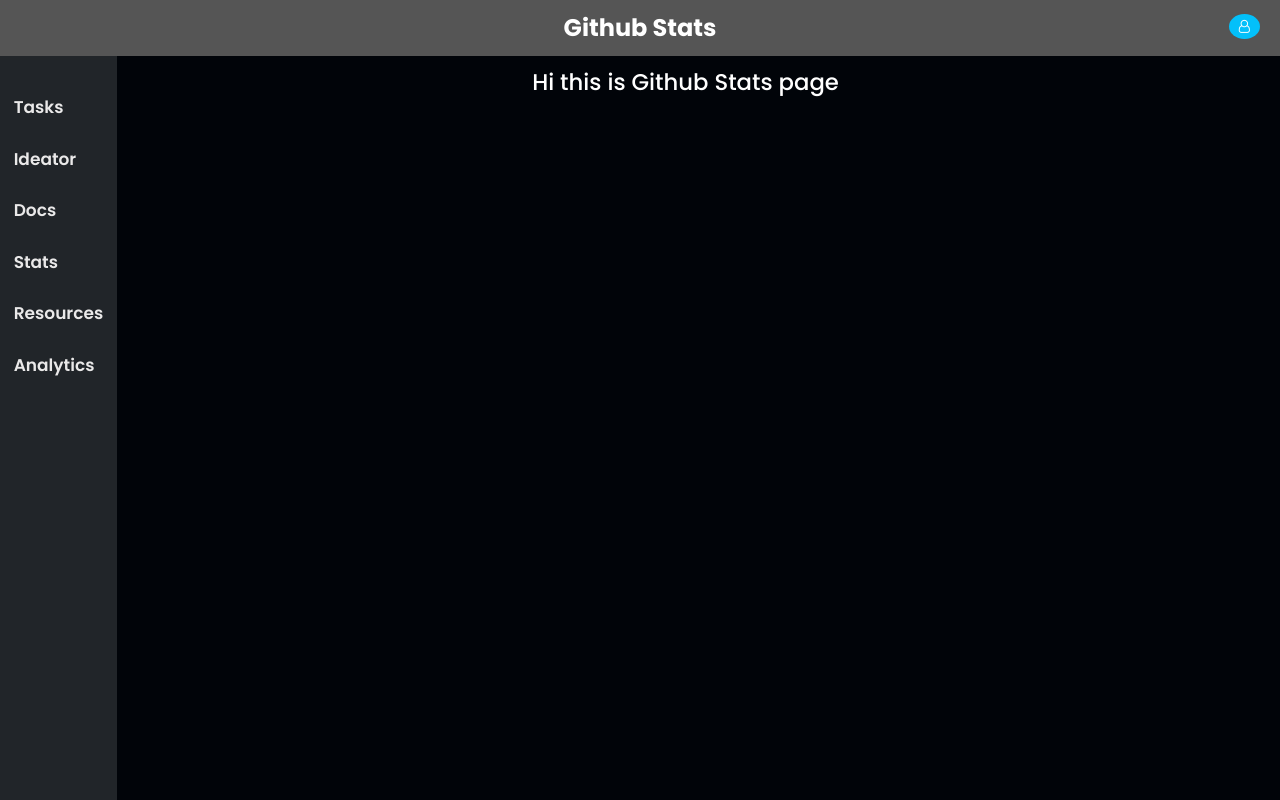
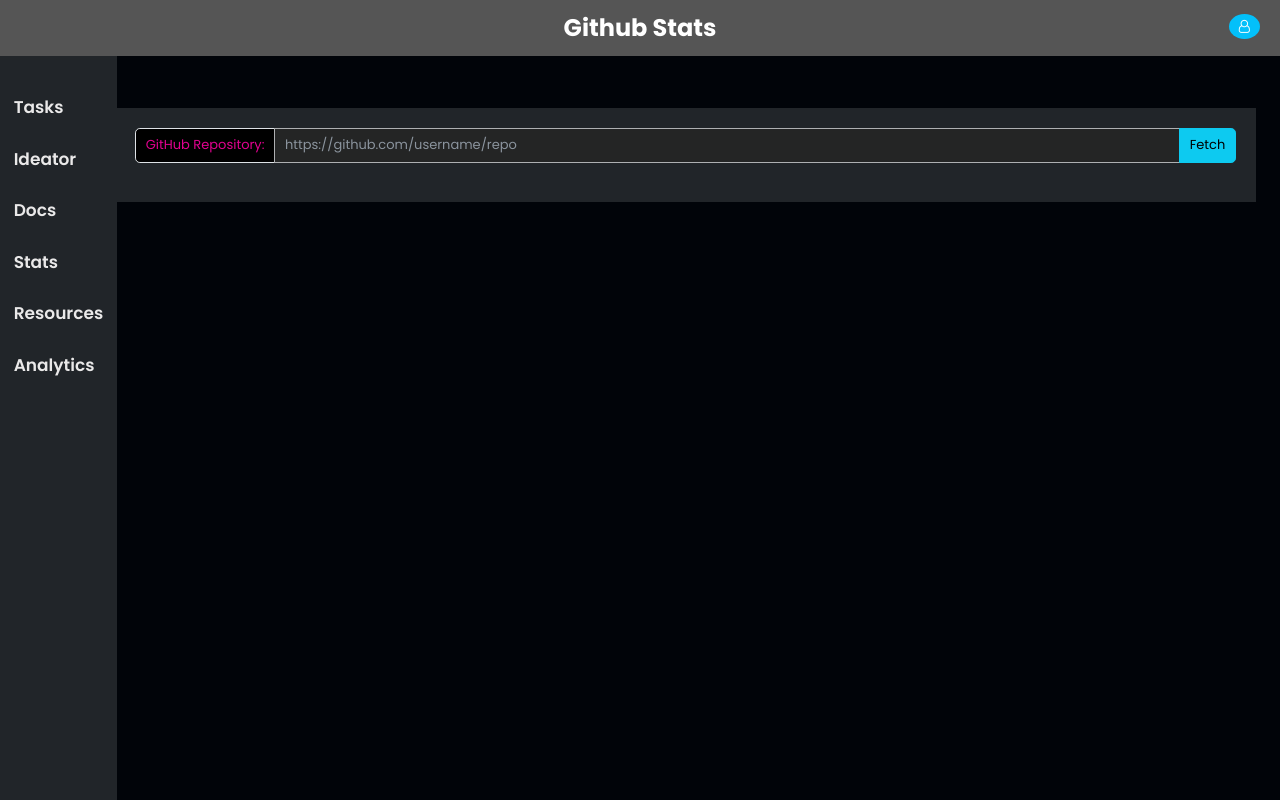
Before and after one commit to PurviSaini/DeView, a React (Vite) app in the folder frontend/: page /git-stats in a window 1280 px wide. Built offline with nearby package versions, Linux system fonts and the light colour scheme.

Commit message:
added github stats fetching

```diff
--- a/frontend/src/pages/GitStats.css
+++ b/frontend/src/pages/GitStats.css
@@ -9,3 +9,12 @@
         margin-left: 7rem;
         align-items: start;
 }
+
+.text-pink {
+  color: #e1028f;
+}
+
+.stats-bg-gradient {
+  background: linear-gradient(to right, #000000, #737373);
+  color: white;
+}
--- a/frontend/src/pages/GitStats.jsx
+++ b/frontend/src/pages/GitStats.jsx
@@ -1,17 +1,109 @@
 import React, { useState } from 'react';
 import "bootstrap/dist/css/bootstrap.min.css";
+import { Form, Card, Container, Row, Col, Badge, Button, InputGroup, FormGroup } from 'react-bootstrap';
 import axios from 'axios';
 import Navbar from '../components/Navbar';
 import Sidebar from '../components/Sidebar';
 import './GitStats.css';
 
 const GitStats = () => {
+    const [repoUrl, setRepoUrl] = useState('');
+    const [stats, setStats] = useState(null);
+
+    const extractRepoInfo = (url) => {
+        try {
+            const path = new URL(url).pathname.split('/').filter(Boolean);
+            return { owner: path[0], repo: path[1] };
+        } catch {
+            return null;
+        }
+    };
+
+    const fetchRepoStats = async () => {
+        const info = extractRepoInfo(repoUrl);
+        if (!info) return alert('Invalid GitHub repo URL');
+
+        try {
+            const [repoRes, commitsRes, prsRes, langsRes, contribRes] = await Promise.all([
+                axios.get(`https://api.github.com/repos/${info.owner}/${info.repo}`),
+                axios.get(`https://api.github.com/repos/${info.owner}/${info.repo}/commits`),
+                axios.get(`https://api.github.com/repos/${info.owner}/${info.repo}/pulls?state=all`),
+                axios.get(`https://api.github.com/repos/${info.owner}/${info.repo}/languages`),
+                axios.get(`https://api.github.com/repos/${info.owner}/${info.repo}/contributors`)
+            ]);
+
+            const openPRs = prsRes.data.filter(pr => pr.state === 'open');
+            const closedPRs = prsRes.data.filter(pr => pr.state === 'closed');
+            const latestCommit = commitsRes.data[0];
+
+            setStats({
+                name: repoRes.data.full_name,
+                commitsCount: repoRes.data.commit_count || commitsRes.data.length,
+                openPRs: openPRs.length,
+                closedPRs: closedPRs.length,
+                latestCommit: {
+                    message: latestCommit.commit.message,
+                    author: latestCommit.commit.author.name
+                },
+                languages: Object.keys(langsRes.data),
+                deployedUrl: repoRes.data.homepage || 'N/A',
+                contributors: contribRes.data.map(c => c.login).slice(0, 5),
+                createdAt: new Date(repoRes.data.created_at).toLocaleDateString(),
+                defaultBranch: repoRes.data.default_branch
+            });
+        } catch (err) {
+            console.error(err);
+            alert('Failed to fetch repo data');
+        }
+    };
     return (
         <div>
             <Navbar title="Github Stats"/>
             <Sidebar />
             <div className="task-container p-3">
-                <h3>Hi this is Github Stats page</h3>
+                <Container className='mt-5 p-4 bg-dark text-start'>
+                <InputGroup className='mb-4'>
+                    <InputGroup.Text className='bg-black text-pink'>
+                        GitHub Repository:
+                    </InputGroup.Text>
+                    <Form.Control
+                        type="text"
+                        className='dark-input'
+                        placeholder="https://github.com/username/repo"
+                        value={repoUrl}
+                        onChange={(e) => setRepoUrl(e.target.value)}
+                    />
+                    <Button variant="info" onClick={fetchRepoStats}>
+                        Fetch
+                    </Button>
+                </InputGroup>
+
+                {stats && (
+                    <Card className="p-4 stats-bg-gradient">
+                        <h5><strong>{stats.name}</strong></h5>
+                        <Row className="mb-3">
+                            <Col><strong>PR:</strong> ✅ {stats.openPRs} ❎ {stats.closedPRs}</Col>
+                            <Col><strong>Commits:</strong> {stats.commitsCount}</Col>
+                            <Col>
+                                {stats.languages.map(lang => (
+                                    <Badge bg="info" text="dark" className="me-1" key={lang}>{lang}</Badge>
+                                ))}
+                            </Col>
+                        </Row>
+
+                        <Row className="mb-3">
+                            <Col><strong>Latest Commit</strong><br />Title: {stats.latestCommit.message}<br />By: {stats.latestCommit.author}</Col>
+                            <Col><strong>About:</strong> {stats.deployedUrl}</Col>
+                        </Row>
+
+                        <Row className='mb-3'>
+                            <Col><strong>Contributors:</strong> {stats.contributors.join(', ')}</Col>
+                            <Col><strong>Created At:</strong> {stats.createdAt}</Col>
+                            <Col><strong>Default Branch:</strong> {stats.defaultBranch}</Col>
+                        </Row>
+                    </Card>
+                )}
+                </Container>
             </div>
         </div>
     );
```
